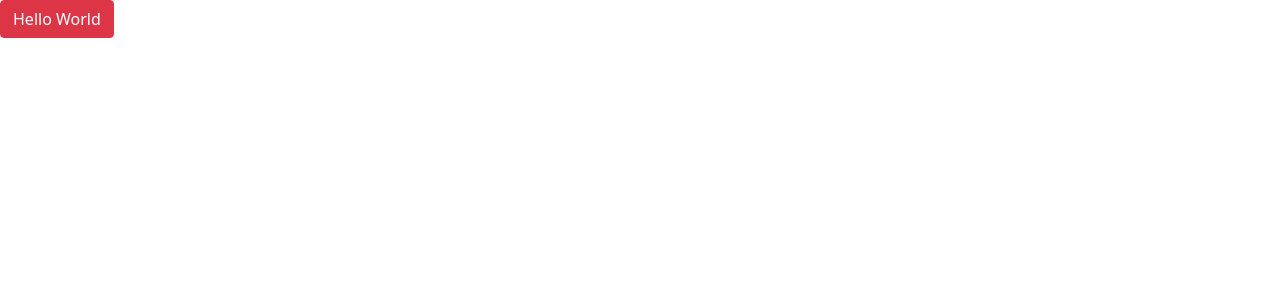
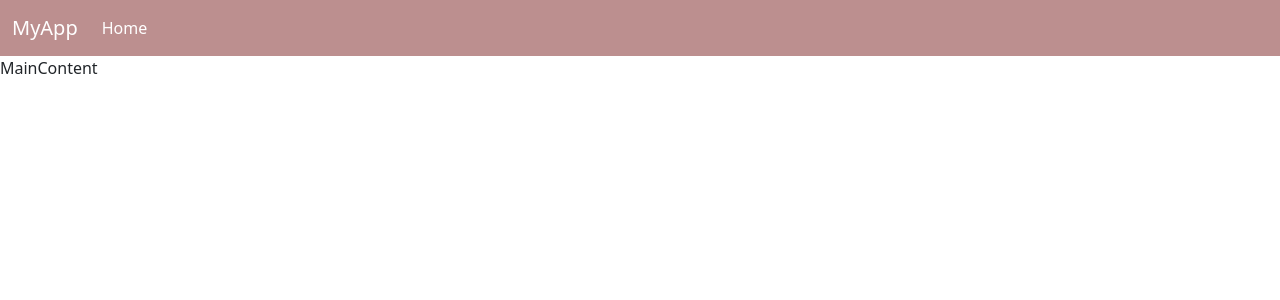
Before and after one commit to HarshJainGitHub/e-commerce, a React (Create React App) app: page / in a window 1280 px wide. Shown: the top 300 px of the page. Built offline with nearby package versions, Linux system fonts and the light colour scheme.

Commit message:
navbar setup

```diff
--- /dev/null
+++ b/src/App.js
@@ -0,0 +1,18 @@
+import React, { Component } from 'react'
+import jquery from "jquery";
+import 'popper.js/dist/umd/popper';
+import 'bootstrap/dist/js/bootstrap';
+import 'bootstrap/dist/css/bootstrap.css';
+import NavBar from "./NavBar";
+import MainContent from './MainContent';
+
+export default class App extends Component {
+  render() {
+    return (
+      <div>
+        <NavBar />
+        <MainContent />
+      </div>
+    )
+  }
+}
--- /dev/null
+++ b/src/MainContent.js
@@ -0,0 +1,9 @@
+import React, { Component } from 'react'
+
+export default class MainContent extends Component {
+  render() {
+    return (
+      <div>MainContent</div>
+    )
+  }
+}
--- /dev/null
+++ b/src/NavBar.js
@@ -0,0 +1,38 @@
+import React, { Component } from "react";
+import "./index.css";
+
+export default class NavBar extends Component {
+  render() {
+    return (
+      <>
+        <nav className="navbar navbar-expand-lg navbar-dark bg-dark navbar-style">
+          <div className="container-fluid">
+            <a className="navbar-brand" href="#">
+              MyApp
+            </a>
+            <button
+              className="navbar-toggler"
+              type="button"
+              data-bs-toggle="collapse"
+              data-bs-target="#navbarSupportedContent"
+              aria-controls="navbarSupportedContent"
+              aria-expanded="false"
+              aria-label="Toggle navigation"
+            >
+              <span className="navbar-toggler-icon"></span>
+            </button>
+            <div className="collapse navbar-collapse" id="navbarSupportedContent">
+              <ul className="navbar-nav me-auto mb-2 mb-lg-0">
+                <li className="nav-item">
+                  <a className="nav-link active" aria-current="page" href="#">
+                    Home
+                  </a>
+                </li>
+              </ul>
+            </div>
+          </div>
+        </nav>
+      </>
+    );
+  }
+}
--- /dev/null
+++ b/src/index.css
@@ -0,0 +1,3 @@
+.navbar-style {
+  background-color: rosybrown !important;
+}
--- a/src/index.js
+++ b/src/index.js
@@ -1,9 +1,5 @@
 import React from "react";
 import ReactDOM  from "react-dom";
-import jquery from "jquery";
-import 'popper.js/dist/umd/popper';
-import 'bootstrap/dist/js/bootstrap';
-import 'bootstrap/dist/css/bootstrap.css';
+import App from "./App";
 
-var element = <button className="btn btn-danger">Hello World</button>;
-ReactDOM.render(element,document.getElementById('root'));
+ReactDOM.render(<App />,document.getElementById('root'));
```
